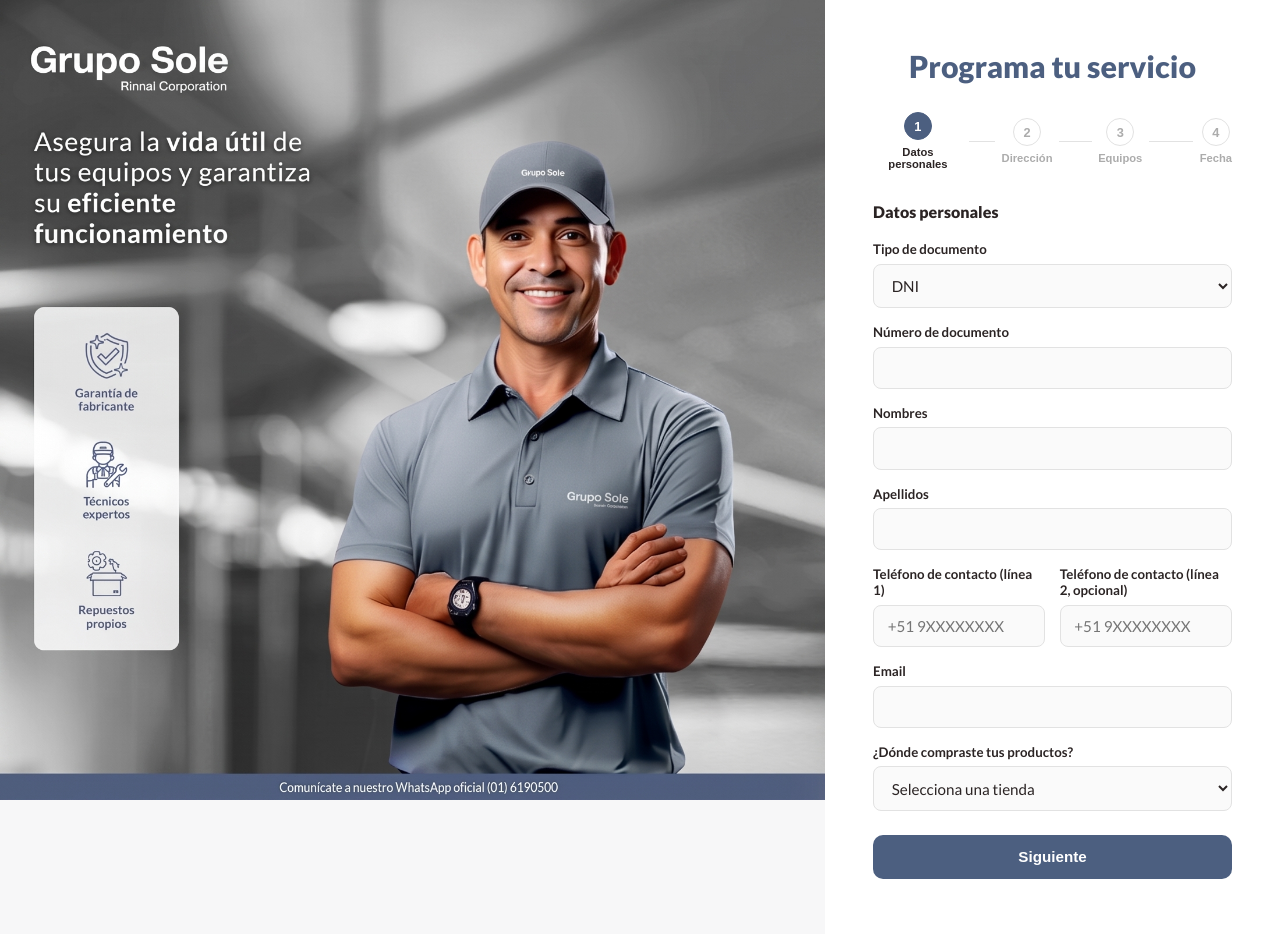
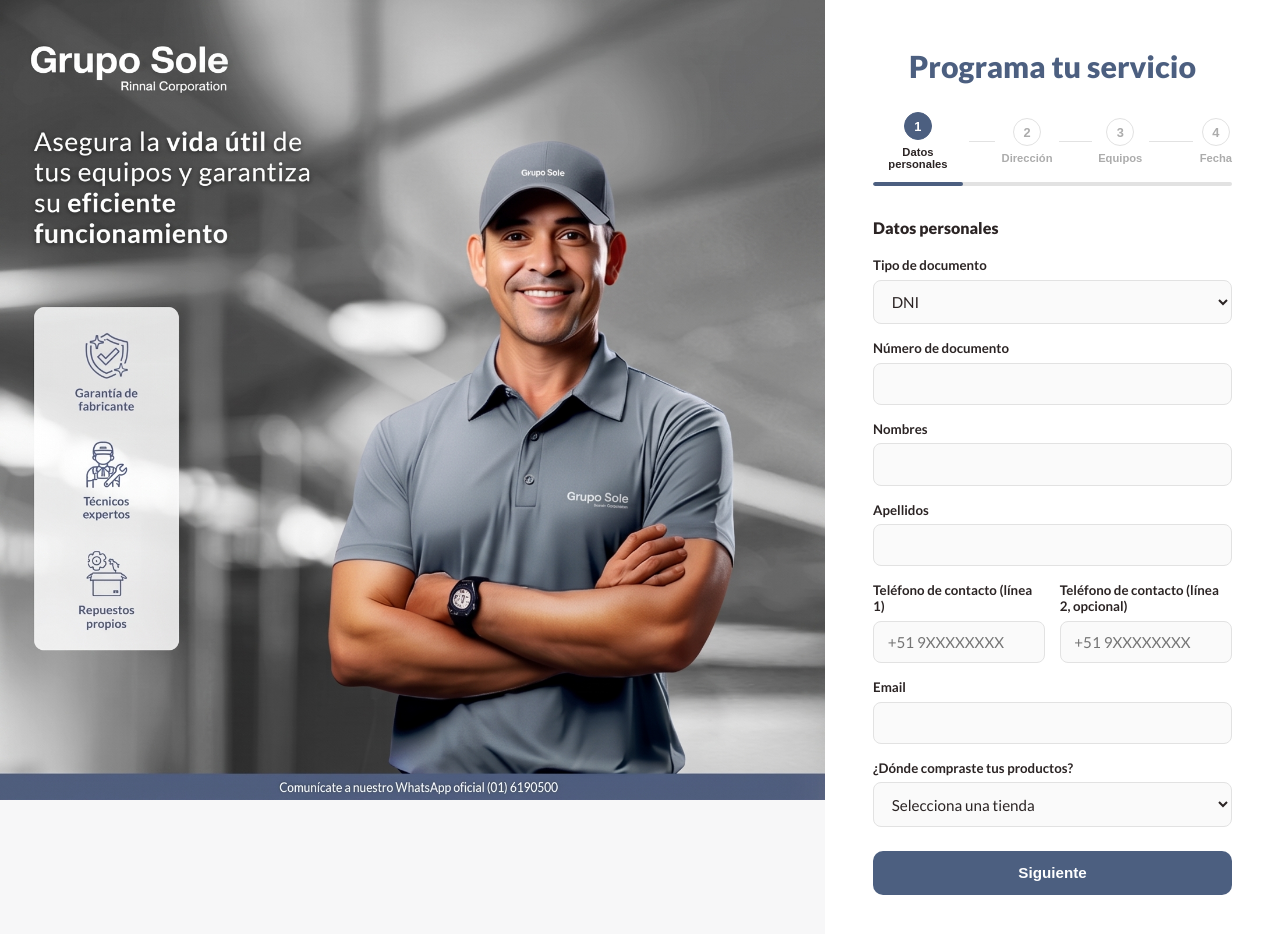
Before and after one commit to onunez2025/CeroContacto, a React (Vite) app in the folder packages/frontend/: page / in a window 1280 px wide. Both pictures are taken after a click on the button "Comenzar". Shown: the top 934 px of the page. Built offline with nearby package versions, Linux system fonts and the light colour scheme.

Commit message:
Agregar barra de progreso al stepper y linea de seguimiento a la pantalla de exito

```diff
--- a/packages/frontend/src/App.tsx
+++ b/packages/frontend/src/App.tsx
@@ -162,6 +162,7 @@
 
 function StepHeader({ current, onSelect }: { current: number; onSelect: (step: number) => void }) {
   return (
+    <>
       <ol className="steps">
         {STEPS.map((s) => (
           <li key={s.n} className={`steps__item ${s.n === current ? "is-current" : ""} ${s.n < current ? "is-done" : ""}`}>
@@ -172,6 +173,10 @@
           </li>
         ))}
       </ol>
+      <div className="steps__progress">
+        <div className="steps__progress-fill" style={{ width: `${(current / STEPS.length) * 100}%` }} />
+      </div>
+    </>
   );
 }
 
@@ -530,6 +535,7 @@
                 </>
               )}
               <p className="muted">Nos pondremos en contacto contigo para confirmar la fecha de instalación.</p>
+              <p className="muted">Un asesor te contactará por WhatsApp o email en las próximas horas para confirmar la fecha y el técnico asignado.</p>
             </>
           ) : (
             <>
--- a/packages/frontend/src/styles.css
+++ b/packages/frontend/src/styles.css
@@ -119,7 +119,7 @@
   display: flex;
   list-style: none;
   padding: 0;
-  margin: 0 0 2rem;
+  margin: 0 0 0.75rem;
 }
 
 .steps__item {
@@ -189,6 +189,21 @@
 .steps__item.is-done .steps__circle {
   border-color: var(--color-primary);
   color: var(--color-primary);
+}
+
+.steps__progress {
+  height: 4px;
+  background: var(--color-border);
+  border-radius: 2px;
+  margin: 0 0 2rem;
+  overflow: hidden;
+}
+
+.steps__progress-fill {
+  height: 100%;
+  background: var(--color-primary);
+  border-radius: 2px;
+  transition: width 0.3s ease;
 }
 
 .step-actions {
```
Lines whose indentation alone changed are shown as unchanged.
